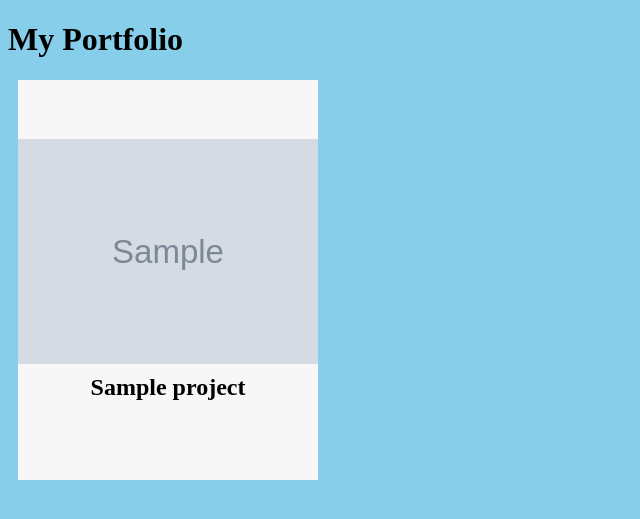
After one commit to victorzanotelli/Portfolio, a Symfony app: template templates/project/index.html.twig in a window 1280 px wide. The commit adds this page. Shown: the top 519 px of the page, without its empty margins (0-640 px from the left). Run offline with Twig, Linux system fonts and the light colour scheme; the template is opened without the code that fills it: most values are stand-ins (such as "Sample title", 1, 10 or a date in 2020); grey boxes marked "Sample" are stand-in pictures; style sheets or scripts are compiled from the project's sources; some libraries are stand-ins or nearby versions.

```diff
--- a/assets/styles/app.css
+++ b/assets/styles/app.css
@@ -1,3 +1,77 @@
 body {
     background-color: skyblue;
 }
+
+/* Add styles for the project card and its front/back sides */
+.project-card {
+    width: 300px;
+    height: 400px;
+    perspective: 1000px;
+    margin: 10px;
+}
+
+.project {
+    width: 100%;
+    height: 100%;
+    position: absolute;
+    transition: transform 0.5s;
+}
+
+.project-front {
+    transform: rotateY(0deg);
+    backface-visibility: hidden;
+    background-color: #f7f7f7;
+    display: flex;
+    flex-direction: column;
+    align-items: center;
+    justify-content: center;
+}
+
+.project-back {
+    transform: rotateY(180deg);
+    backface-visibility: hidden;
+    background-color: #f7f7f7;
+    display: flex;
+    flex-direction: column;
+    align-items: center;
+    justify-content: center;
+    transform: rotateY(180deg);
+}
+
+.project img {
+    max-width: 100%;
+    height: auto;
+}
+
+.project h2 {
+    margin-top: 10px;
+    font-size: 1.5rem;
+}
+
+.project p {
+    margin-top: 10px;
+    padding: 10px;
+}
+
+.project a {
+    display: inline-block;
+    margin-top: 10px;
+    padding: 5px 10px;
+    background-color: #333;
+    color: #fff;
+    text-decoration: none;
+    border-radius: 5px;
+}
+
+.project a:hover {
+    background-color: #555;
+}
+
+/* Add hover effect to flip the card */
+.project-card:hover .project-front {
+    transform: rotateY(180deg);
+}
+
+.project-card:hover .project-back {
+    transform: rotateY(0deg);
+}
--- a/composer.json
+++ b/composer.json
@@ -10,6 +10,7 @@
         "doctrine/doctrine-bundle": "^2.11",
         "doctrine/doctrine-migrations-bundle": "^3.3",
         "doctrine/orm": "^2.17",
+        "easycorp/easyadmin-bundle": "^4.8",
         "phpdocumentor/reflection-docblock": "^5.3",
         "phpstan/phpdoc-parser": "^1.25",
         "symfony/asset": "7.0.*",
--- a/config/bundles.php
+++ b/config/bundles.php
@@ -14,4 +14,5 @@ return [
     Symfony\Bundle\MonologBundle\MonologBundle::class => ['all' => true],
     Symfony\Bundle\MakerBundle\MakerBundle::class => ['dev' => true],
     Symfony\WebpackEncoreBundle\WebpackEncoreBundle::class => ['all' => true],
+    EasyCorp\Bundle\EasyAdminBundle\EasyAdminBundle::class => ['all' => true],
 ];
--- /dev/null
+++ b/templates/project/_delete_form.html.twig
@@ -0,0 +1,4 @@
+<form method="post" action="{{ path('app_project_delete', {'id': project.id}) }}" onsubmit="return confirm('Are you sure you want to delete this item?');">
+    <input type="hidden" name="_token" value="{{ csrf_token('delete' ~ project.id) }}">
+    <button class="btn">Delete</button>
+</form>
--- /dev/null
+++ b/templates/project/_form.html.twig
@@ -0,0 +1,4 @@
+{{ form_start(form) }}
+    {{ form_widget(form) }}
+    <button class="btn">{{ button_label|default('Save') }}</button>
+{{ form_end(form) }}
--- /dev/null
+++ b/templates/project/index.html.twig
@@ -0,0 +1,26 @@
+{% extends 'base.html.twig' %}
+
+{% block title %}Project index{% endblock %}
+
+{% block body %}
+    <body>
+    <header>
+        <h1>My Portfolio</h1>
+    </header>
+
+    <section class="project-section">
+        {% for project in projects %}
+            <div class="project-card">
+                <div class="project project-front">
+                    <img src="{{ project.picture }}" alt="{{ project.name }}">
+                    <h2>{{ project.name }}</h2>
+                </div>
+                <div class="project project-back">
+                    <p>{{ project.description }}</p>
+                    <a href="{{ project.gitHubLink }}" target="_blank">GitHub</a>
+                </div>
+            </div>
+        {% endfor %}
+    </section>
+    </body>
+{% endblock %}
```
Also changed, not shown: src/Controller/ProjectController.php (added, +81 -0 lines), src/Form/ProjectType.php (added, +46 -0 lines), templates/project/edit.html.twig (added, +13 -0 lines), templates/project/new.html.twig (added, +11 -0 lines), templates/project/show.html.twig (added, +42 -0 lines), 2 other files.
